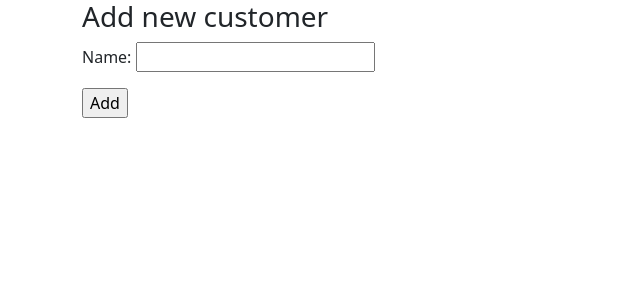
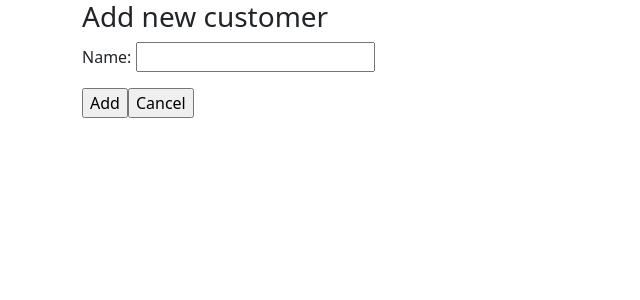
Before and after one commit to Simon0137/Billing, an Angular app in the folder ClientApp/: page /form-add-customer in a window 1280 px wide. Shown: the top 300 px of the page, without its empty margins (0-640 px from the left). Built offline with nearby package versions, Linux system fonts and the light colour scheme.

Commit message:
Add Cancel button

```diff
--- a/ClientApp/src/app/components/add-form/add-form.component.html
+++ b/ClientApp/src/app/components/add-form/add-form.component.html
@@ -1,3 +1,4 @@
 <h3>Add new customer</h3>
 <p>Name: <input type="text" [(ngModel)]="customerName" /></p>
 <input type="button" value="Add" (click)="addCustomer()" />
+<input type="button" value="Cancel" (click)="cancel()" />
--- a/ClientApp/src/app/components/add-form/add-form.component.ts
+++ b/ClientApp/src/app/components/add-form/add-form.component.ts
@@ -17,4 +17,8 @@ export class AddFormComponent {
     await this.customersService.addCustomerAsync(new Customer(0, this.customerName));
     this.router.navigate(['']);
   }
+
+  public async cancel() {
+    this.router.navigate(['']);
+  }
 }
```
